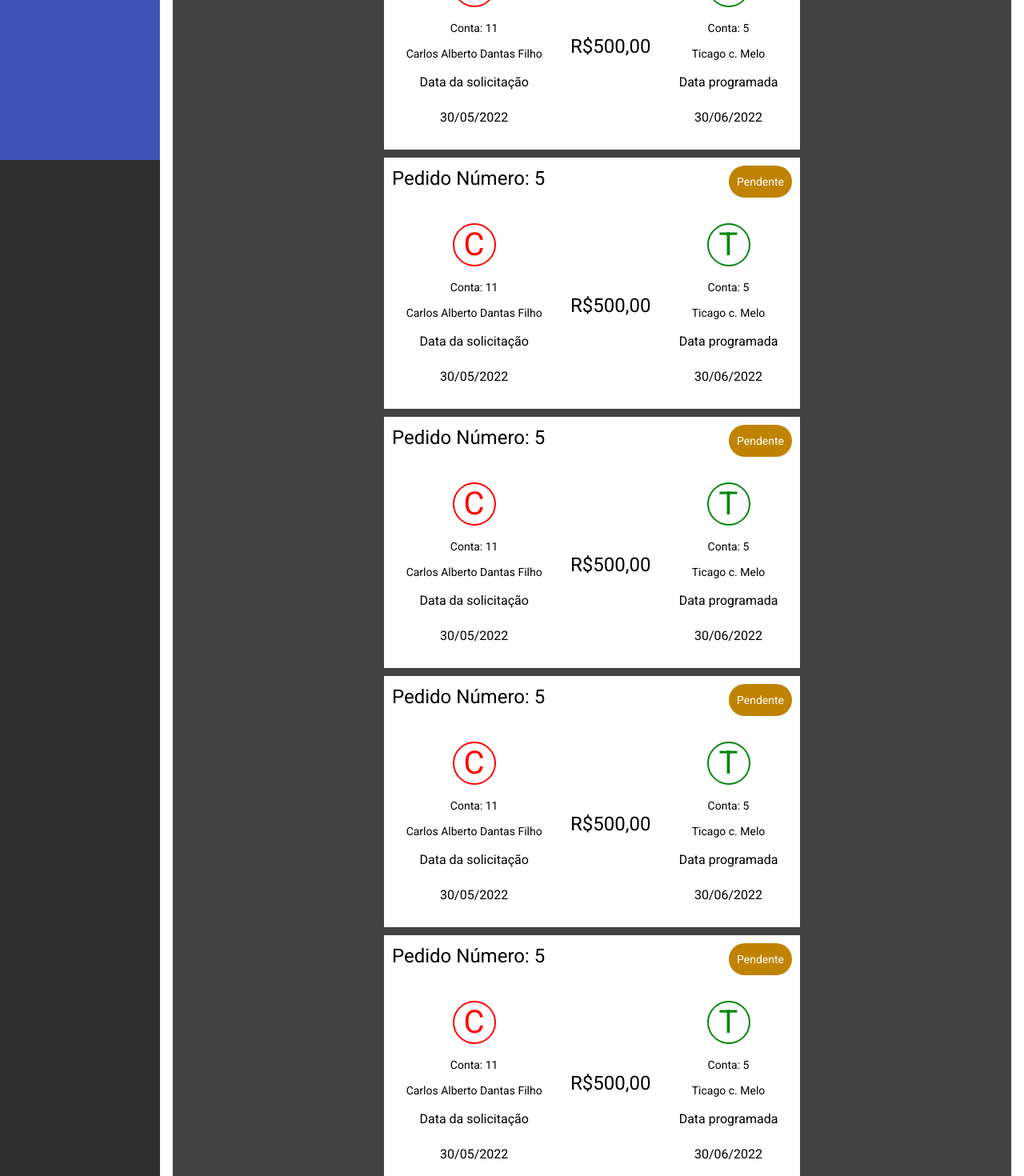
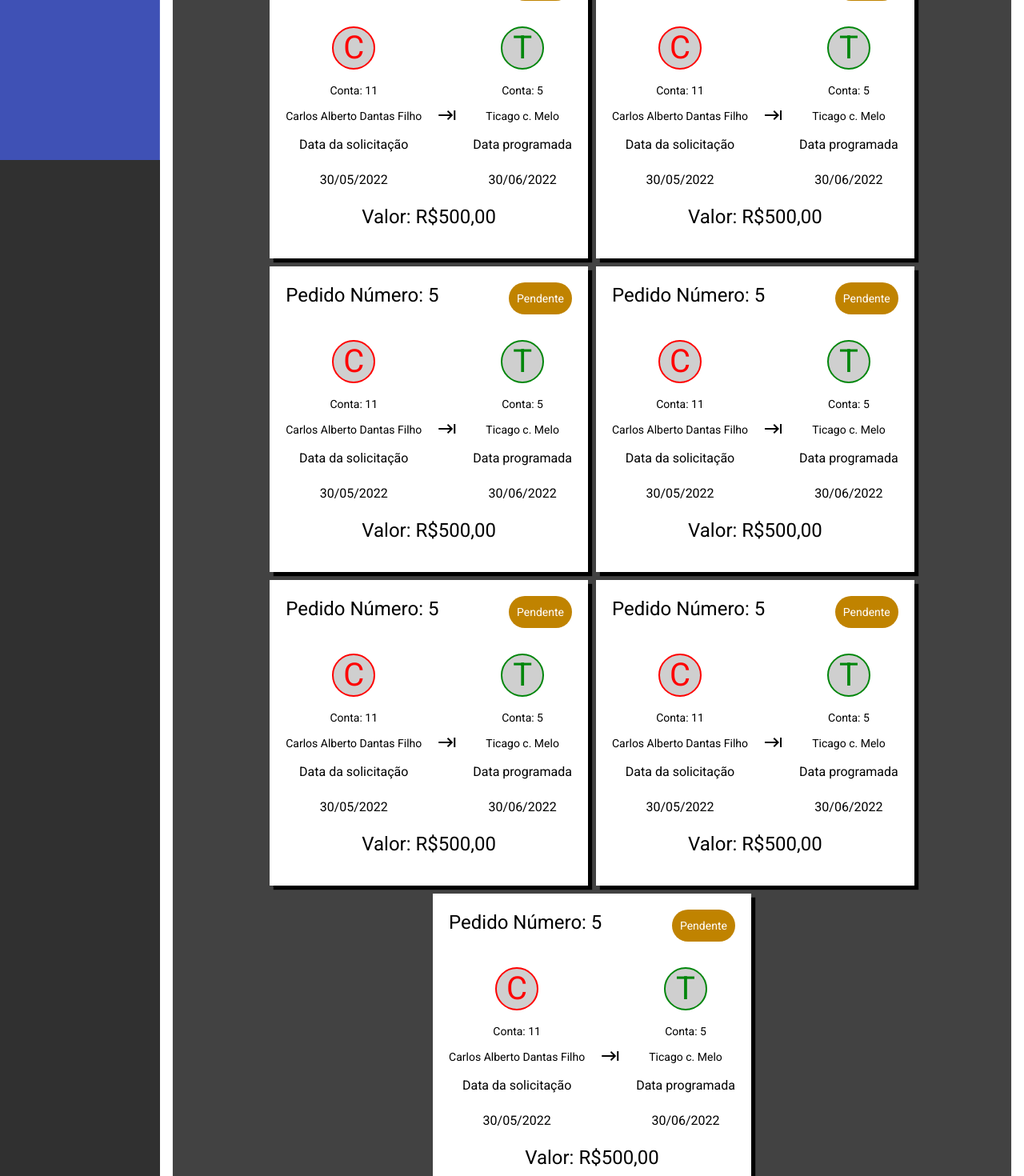
Before and after one commit to Carlosdantas485/myBANK-project, an Angular app: page /deposits in a window 1280 px wide. Shown: the part 600-2070 px from the top of the page at 80% size. Built offline with nearby package versions, Linux system fonts and the light colour scheme.

Commit message:
Layout deposits page

```diff
--- a/src/app/views/deposit/list-deposit/list-deposit.component.css
+++ b/src/app/views/deposit/list-deposit/list-deposit.component.css
@@ -12,9 +12,9 @@
 
 .item-deposit{
     margin: 5px;
-    padding: 10px;
-    width: 500px;
+    padding: 20px;
     background-color: white;
+    box-shadow: 5px 5px 1px 0px rgb(0, 0, 0);
 }
 
 .status{
@@ -57,6 +57,11 @@
     padding: 00px;
     border-radius:50%;
     font-size: 40px;
+    background-color: rgb(207, 207, 207);
+}
+
+.icon-transation{
+    margin: 20px;
 }
 
 .send h1{
@@ -70,3 +75,10 @@
     border: 2px solid rgb(0, 134, 11);
 
 }
+
+.value{
+    width: 100%;
+    display: flex;
+    align-items: center;
+    justify-content: center;
+}
--- a/src/app/views/deposit/list-deposit/list-deposit.component.html
+++ b/src/app/views/deposit/list-deposit/list-deposit.component.html
@@ -14,7 +14,9 @@
                     <h3>Data da solicitação </h3>
                     <h3>30/05/2022</h3>
                 </div>
-                <h1>R$500,00</h1>
+                <i class="material-icons icon-transation">
+                    keyboard_tab
+                </i>
                 <div class="letter-name receive">
                     <h1>T</h1>
                     <p>Conta: 5</p>
@@ -22,6 +24,9 @@
                     <h3>Data programada </h3>
                     <h3>30/06/2022 </h3>
                 </div>
+            </div>
+            <div class="value">
+                <h1>Valor: R$500,00</h1>
             </div>
         </li>
         <li class="item-deposit">
@@ -37,7 +42,9 @@
                     <h3>Data da solicitação </h3>
                     <h3>30/05/2022</h3>
                 </div>
-                <h1>R$500,00</h1>
+                <i class="material-icons icon-transation">
+                    keyboard_tab
+                </i>
                 <div class="letter-name receive">
                     <h1>T</h1>
                     <p>Conta: 5</p>
@@ -45,6 +52,9 @@
                     <h3>Data programada </h3>
                     <h3>30/06/2022 </h3>
                 </div>
+            </div>
+            <div class="value">
+                <h1>Valor: R$500,00</h1>
             </div>
         </li>
         <li class="item-deposit">
@@ -60,7 +70,9 @@
                     <h3>Data da solicitação </h3>
                     <h3>30/05/2022</h3>
                 </div>
-                <h1>R$500,00</h1>
+                <i class="material-icons icon-transation">
+                    keyboard_tab
+                </i>
                 <div class="letter-name receive">
                     <h1>T</h1>
                     <p>Conta: 5</p>
@@ -68,6 +80,9 @@
                     <h3>Data programada </h3>
                     <h3>30/06/2022 </h3>
                 </div>
+            </div>
+            <div class="value">
+                <h1>Valor: R$500,00</h1>
             </div>
         </li>
         <li class="item-deposit">
@@ -83,7 +98,9 @@
                     <h3>Data da solicitação </h3>
                     <h3>30/05/2022</h3>
                 </div>
-                <h1>R$500,00</h1>
+                <i class="material-icons icon-transation">
+                    keyboard_tab
+                </i>
                 <div class="letter-name receive">
                     <h1>T</h1>
                     <p>Conta: 5</p>
@@ -91,6 +108,9 @@
                     <h3>Data programada </h3>
                     <h3>30/06/2022 </h3>
                 </div>
+            </div>
+            <div class="value">
+                <h1>Valor: R$500,00</h1>
             </div>
         </li>
         <li class="item-deposit">
@@ -106,7 +126,9 @@
                     <h3>Data da solicitação </h3>
                     <h3>30/05/2022</h3>
                 </div>
-                <h1>R$500,00</h1>
+                <i class="material-icons icon-transation">
+                    keyboard_tab
+                </i>
                 <div class="letter-name receive">
                     <h1>T</h1>
                     <p>Conta: 5</p>
@@ -114,6 +136,9 @@
                     <h3>Data programada </h3>
                     <h3>30/06/2022 </h3>
                 </div>
+            </div>
+            <div class="value">
+                <h1>Valor: R$500,00</h1>
             </div>
         </li>
         <li class="item-deposit">
@@ -129,7 +154,9 @@
                     <h3>Data da solicitação </h3>
                     <h3>30/05/2022</h3>
                 </div>
-                <h1>R$500,00</h1>
+                <i class="material-icons icon-transation">
+                    keyboard_tab
+                </i>
                 <div class="letter-name receive">
                     <h1>T</h1>
                     <p>Conta: 5</p>
@@ -137,6 +164,9 @@
                     <h3>Data programada </h3>
                     <h3>30/06/2022 </h3>
                 </div>
+            </div>
+            <div class="value">
+                <h1>Valor: R$500,00</h1>
             </div>
         </li>
         <li class="item-deposit">
@@ -152,7 +182,9 @@
                     <h3>Data da solicitação </h3>
                     <h3>30/05/2022</h3>
                 </div>
-                <h1>R$500,00</h1>
+                <i class="material-icons icon-transation">
+                    keyboard_tab
+                </i>
                 <div class="letter-name receive">
                     <h1>T</h1>
                     <p>Conta: 5</p>
@@ -161,6 +193,67 @@
                     <h3>30/06/2022 </h3>
                 </div>
             </div>
+            <div class="value">
+                <h1>Valor: R$500,00</h1>
+            </div>
         </li>
+        <li class="item-deposit">
+            <div class="status">
+                <h1>Pedido Número: 5</h1>
+                <p>Pendente</p>
+            </div>
+            <div class="info-deposit">
+                <div class="letter-name send">
+                    <h1>C</h1>
+                    <p>Conta: 11</p>
+                    <p>Carlos Alberto Dantas Filho </p>
+                    <h3>Data da solicitação </h3>
+                    <h3>30/05/2022</h3>
+                </div>
+                <i class="material-icons icon-transation">
+                    keyboard_tab
+                </i>
+                <div class="letter-name receive">
+                    <h1>T</h1>
+                    <p>Conta: 5</p>
+                    <p>Ticago c. Melo</p>
+                    <h3>Data programada </h3>
+                    <h3>30/06/2022 </h3>
+                </div>
+            </div>
+            <div class="value">
+                <h1>Valor: R$500,00</h1>
+            </div>
+        </li>
+        <li class="item-deposit">
+            <div class="status">
+                <h1>Pedido Número: 5</h1>
+                <p>Pendente</p>
+            </div>
+            <div class="info-deposit">
+                <div class="letter-name send">
+                    <h1>C</h1>
+                    <p>Conta: 11</p>
+                    <p>Carlos Alberto Dantas Filho </p>
+                    <h3>Data da solicitação </h3>
+                    <h3>30/05/2022</h3>
+                </div>
+                <i class="material-icons icon-transation">
+                    keyboard_tab
+                </i>
+                <div class="letter-name receive">
+                    <h1>T</h1>
+                    <p>Conta: 5</p>
+                    <p>Ticago c. Melo</p>
+                    <h3>Data programada </h3>
+                    <h3>30/06/2022 </h3>
+                </div>
+            </div>
+            <div class="value">
+                <h1>Valor: R$500,00</h1>
+            </div>
+        </li>
+
+
     </ul>
 </mat-card>
--- a/src/app/views/home/home.component.html
+++ b/src/app/views/home/home.component.html
@@ -1,10 +1,9 @@
 <mat-card class="home mat-elevation-z3" >
     <mat-card-title class="title">
         Bem-vindo ao MyBANK
+        <p>Nosso sistema de banco utiliza as ferarmenta mais seguras e atualizadas do mercado.</p>
     </mat-card-title>
     <mat-card-subtitle class="subtitle">
-        <p>Nosso sistema de banco utiliza as ferarmenta mais seguras e atualizadas do mercado.</p>
-        <img src="" alt="">
     </mat-card-subtitle>
 </mat-card>
 <div class="bannerTower">
--- a/src/app/views/user/list-users/list-users.component.css
+++ b/src/app/views/user/list-users/list-users.component.css
@@ -7,13 +7,14 @@
     padding: 20px;
 }
 .create-new-user{
+    width: 100%;
     display: flex;
     align-items: center;
+    justify-content: space-between;
 }
 
 .search{
     display: flex;
-    margin: 0 20px;
 }
 
 .user{
@@ -21,12 +22,14 @@
     background-color: white;
     color: black;
     padding: 20px;
+    box-shadow: 5px 5px 1px 0px rgb(0, 0, 0);
 }
 
 .photo-user{
     width: 90px;
     border-radius: 50px;
-    border: 5px solid #3F51B5;
+    border: 3px solid #3F51B5;
+    box-shadow: 1px 1px 10px 1px rgb(95, 95, 95);
     margin-bottom: 20px;
 }
 
```
Also changed, not shown: src/assets/img/bunnerTower.jpg.
